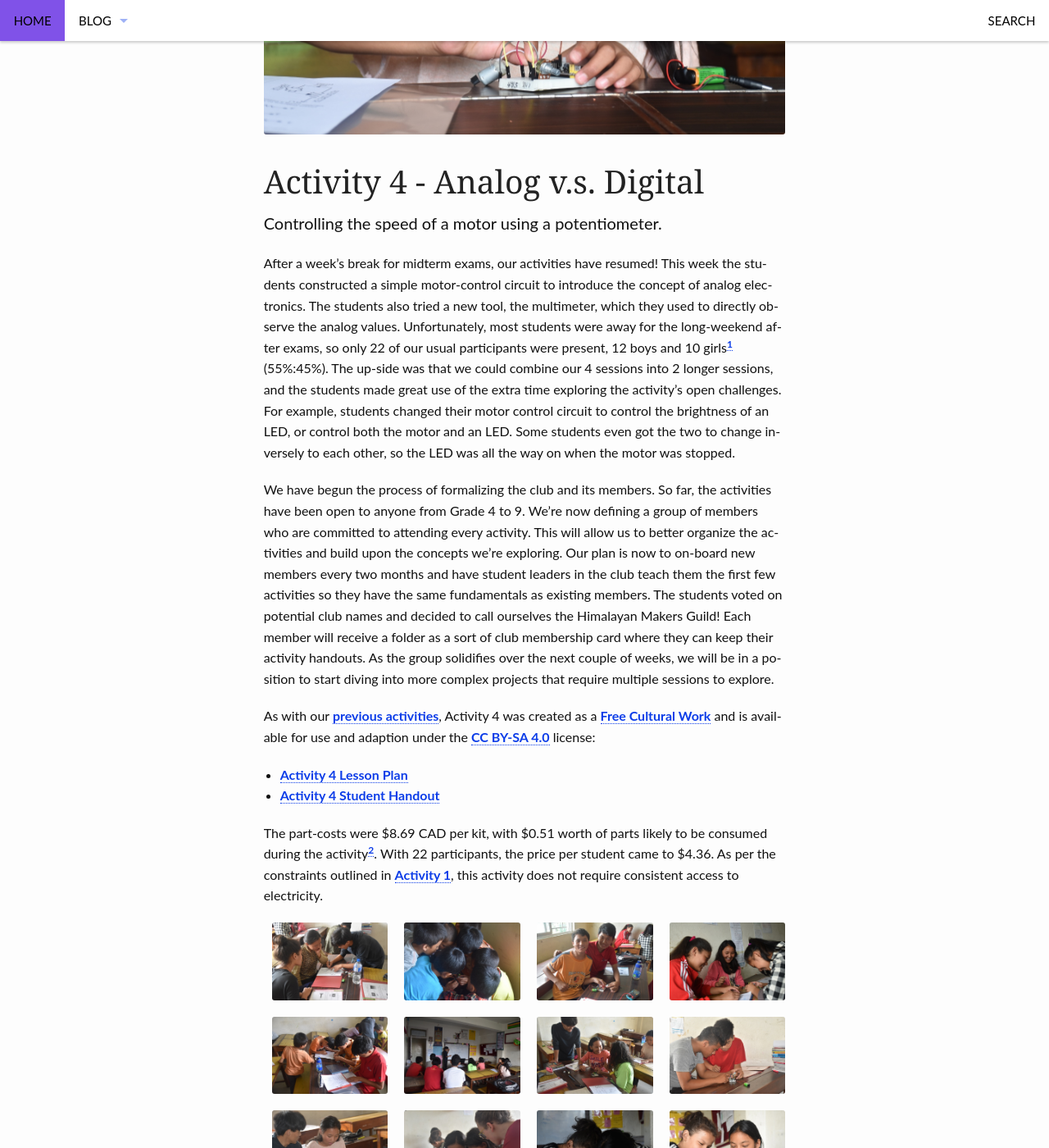
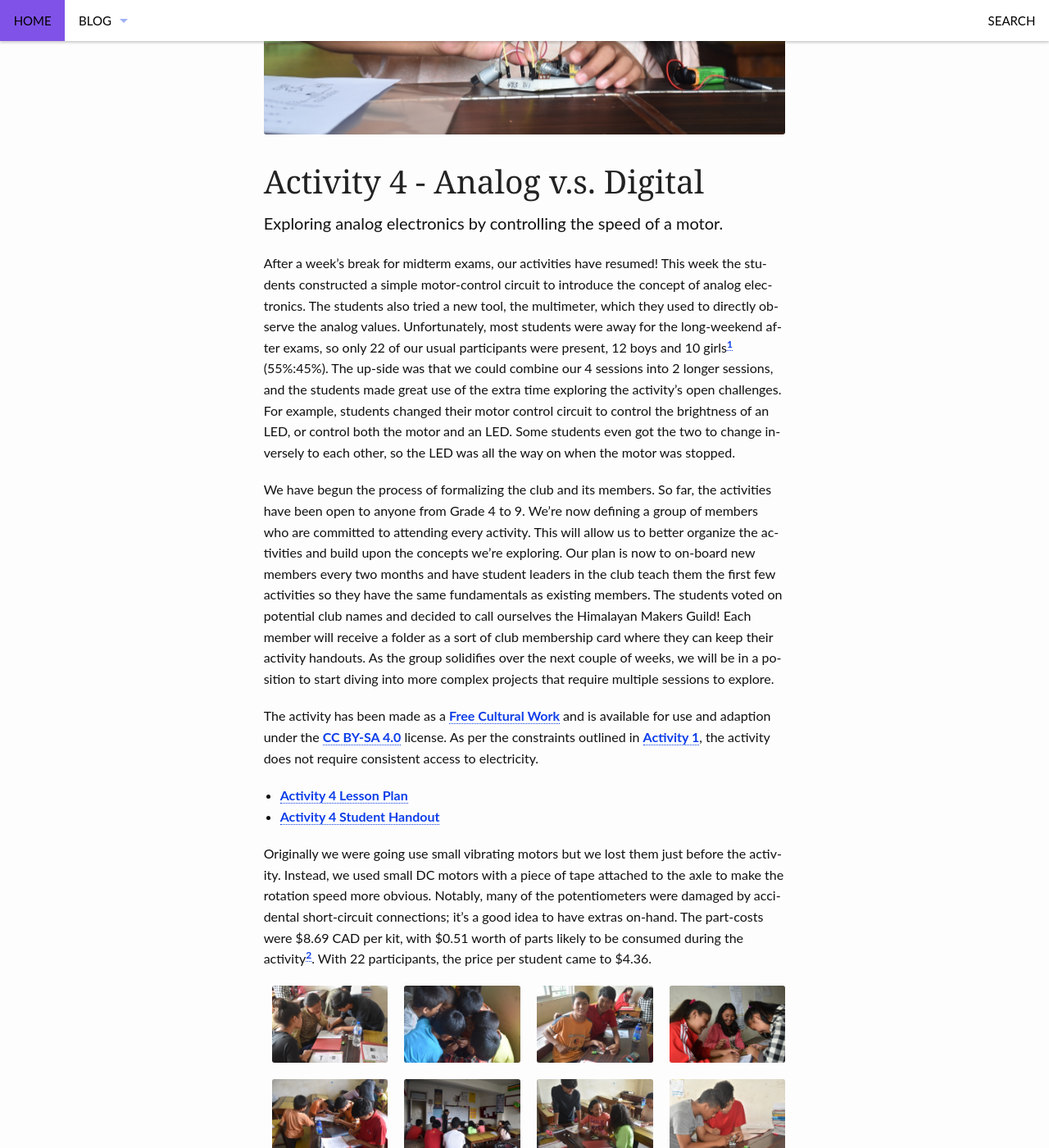
Before and after one commit to hpigot/hpigot.github.io, a Jekyll site: the page built from _posts/2017-09-04-activity4.md, in a window 1280 px wide and 1400 px high, scrolled down 341 px. Shown: the whole window at 82% size. Built offline with Jekyll 4.4.1, drawn with Linux system fonts in a browser that asks for light colours.

Commit message:
activity 4 revised and lesson plan file added

```diff
--- a/_posts/2017-09-04-activity4.md
+++ b/_posts/2017-09-04-activity4.md
@@ -1,7 +1,7 @@
 ---
 layout: page
 title: "Activity 4 - Analog v.s. Digital"
-teaser: "Controlling the speed of a motor using a potentiometer."
+teaser: "Exploring analog electronics by controlling the speed of a motor."
 header: no
 image:
     title: /activity4/title.jpg
@@ -48,12 +48,12 @@ After a week's break for midterm exams, our activities have resumed! This week t
 
 We have begun the process of formalizing the club and its members. So far, the activities have been open to anyone from Grade 4 to 9. We're now defining a group of members who are committed to attending every activity. This will allow us to better organize the activities and build upon the concepts we're exploring. Our plan is now to on-board new members every two months and have student leaders in the club teach them the first few activities so they have the same fundamentals as existing members. The students voted on potential club names and decided to call ourselves the Himalayan Makers Guild! Each member will receive a folder as a sort of club membership card where they can keep their activity handouts. As the group solidifies over the next couple of weeks, we will be in a position to start diving into more complex projects that require multiple sessions to explore.
 
-As with our [previous activities][], Activity 4 was created as a [Free Cultural Work][] and is available for use and adaption under the [CC BY-SA 4.0][] license:
+The activity has been made as a [Free Cultural Work][] and is available for use and adaption under the [CC BY-SA 4.0][] license. As per the constraints outlined in [Activity 1][], the activity does not require consistent access to electricity.
 
 *	[**Activity 4 Lesson Plan**][lesson plan 4]
 *	[**Activity 4 Student Handout**][handout 4]
 
-The part-costs were $8.69 CAD per kit, with $0.51 worth of parts likely to be consumed during the activity[^2]. With 22 participants, the price per student came to $4.36. As per the constraints outlined in [Activity 1][], this activity does not require consistent access to electricity.
+Originally we were going use small vibrating motors but we lost them just before the activity. Instead, we used small DC motors with a piece of tape attached to the axle to make the rotation speed more obvious. Notably, many of the potentiometers were damaged by accidental short-circuit connections; it's a good idea to have extras on-hand. The part-costs were $8.69 CAD per kit, with $0.51 worth of parts likely to be consumed during the activity[^2]. With 22 participants, the price per student came to $4.36.
 
 {% include gallery %}
 
```
Also changed, not shown: _posts/2017-08-21-activity2and3.md (+1 -1 lines), 1 other file.
